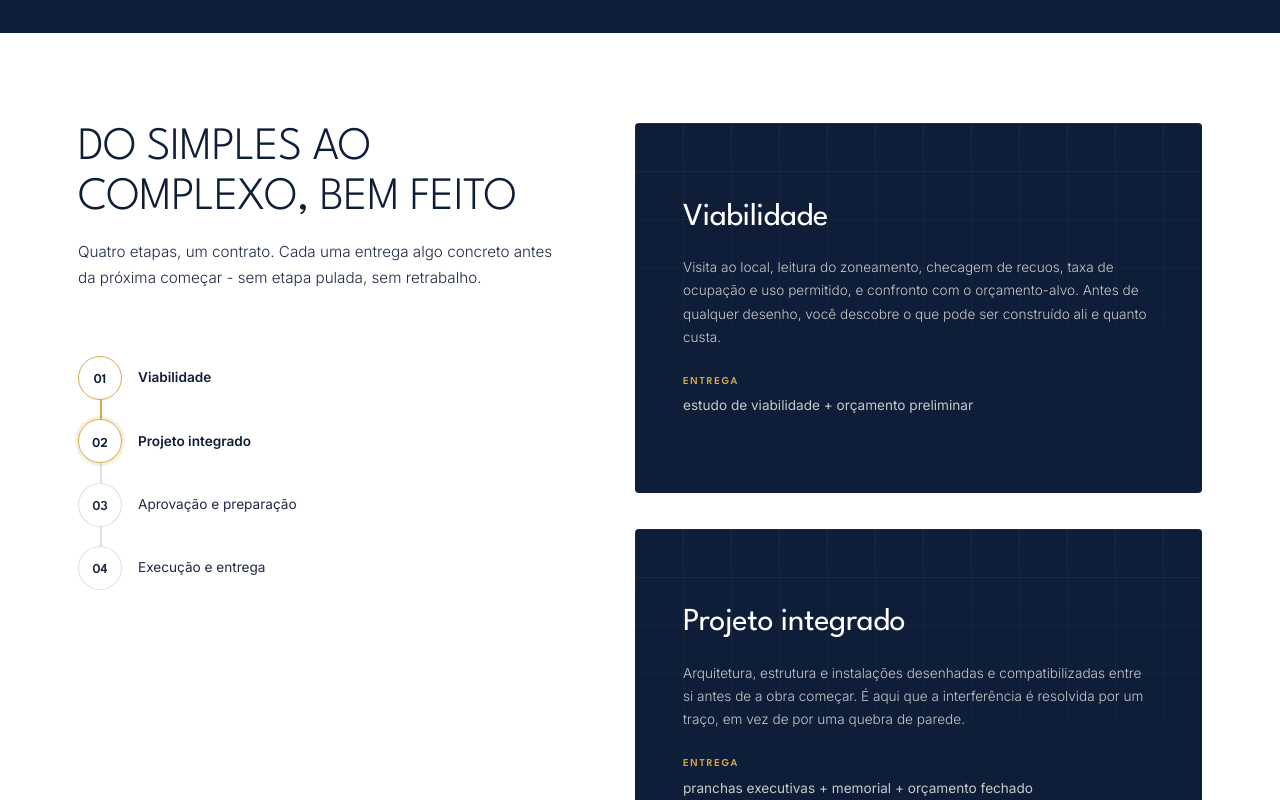
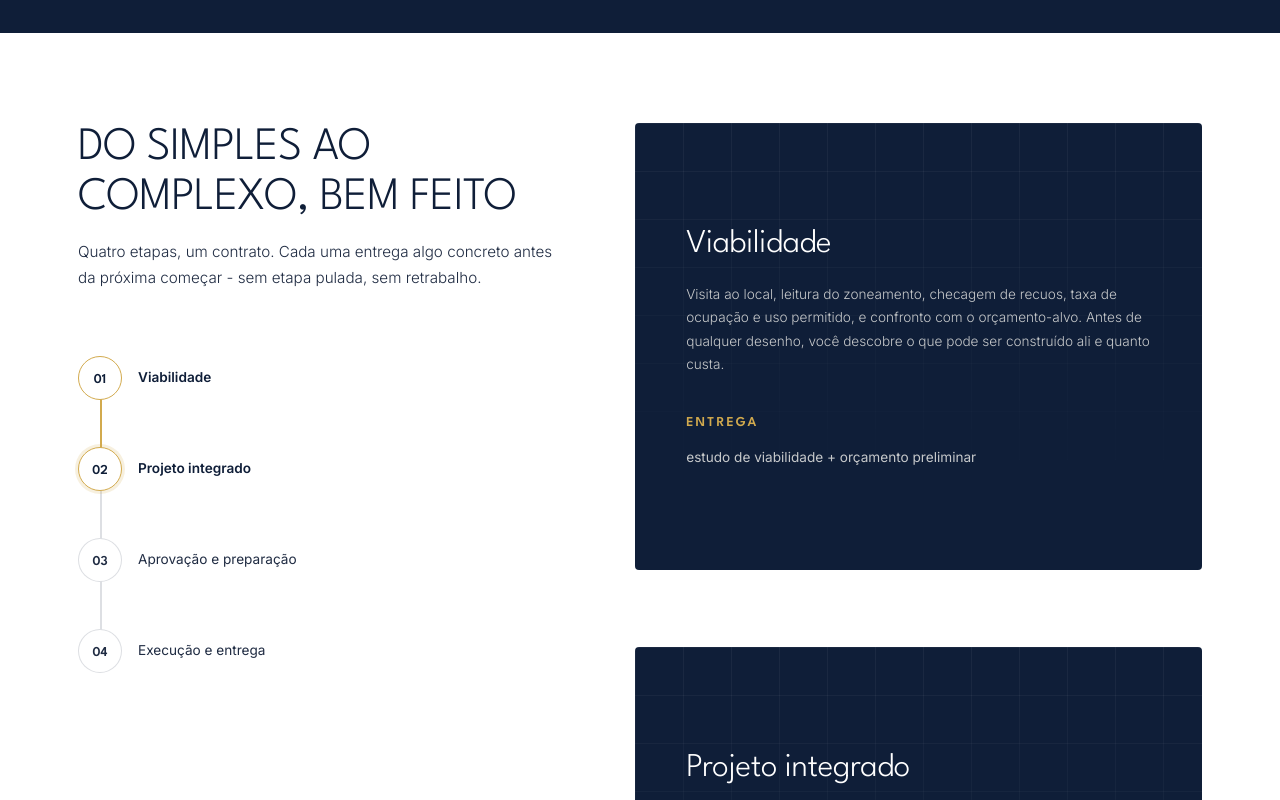
Before and after one commit to Eduarda-Nere/projeto-01, a React (Vite) app: page / in a window 1280 px wide. Shown: the part 2340-3140 px from the top of the page. Built offline with nearby package versions, Linux system fonts and the light colour scheme.

Commit message:
atualização na seção Processo

```diff
--- a/src/components/Processo/Processo.styles.ts
+++ b/src/components/Processo/Processo.styles.ts
@@ -1,19 +1,13 @@
-import styled, { css } from 'styled-components';
+import styled from 'styled-components';
 import { SectionSubtitle, SectionDescription } from '../ui';
 
-export const ProcessoWrapper = styled.section<{ $forceMobile?: boolean }>`
+export const ProcessoWrapper = styled.section`
     position: relative;
     background: ${({ theme }) => theme.colors.paper};
     scroll-margin-top: ${({ theme }) => theme.layout.headerHeight};
     padding-top: calc(${({ theme }) => theme.layout.sectionGapHalf} * 1.25);
     padding-bottom: calc(${({ theme }) => theme.layout.sectionGapHalf} * 1.25);
     overflow: clip;
-
-    ${({ $forceMobile }) =>
-        $forceMobile &&
-        css`
-            --force-mobile: 1;
-        `}
 `;
 
 export const ProcessoInner = styled.div`
@@ -26,11 +20,6 @@ export const ProcessoInner = styled.div`
     align-items: start;
 
     @media (max-width: 1024px) {
-        grid-template-columns: 1fr;
-        gap: clamp(3rem, 6vw, 4.5rem);
-    }
-
-    ${ProcessoWrapper}[style*="--force-mobile"] & {
         grid-template-columns: 1fr;
         gap: clamp(3rem, 6vw, 4.5rem);
     }
@@ -47,10 +36,6 @@ export const ProcessoLeft = styled.div`
         position: sticky;
         top: calc(${({ theme }) => theme.layout.headerHeight} + 3rem);
     }
-
-    ${ProcessoWrapper}[style*="--force-mobile"] & {
-        position: static;
-    }
 `;
 
 export const Subtitle = styled(SectionSubtitle)`
@@ -65,11 +50,12 @@ export const Spine = styled.div<{ $mobile?: boolean }>`
     gap: 0;
     margin-top: clamp(2.5rem, 5vw, 3.5rem);
 
-    @media (max-width: 1024px) {
-        display: none;
+    @media (min-width: 1025px) {
+        min-height: min(42vh, 380px);
+        justify-content: space-between;
     }
 
-    ${ProcessoWrapper}[style*="--force-mobile"] & {
+    @media (max-width: 1024px) {
         display: none;
     }
 `;
@@ -180,14 +166,10 @@ export const SpineLabel = styled.span<{ $active: boolean }>`
 export const StepList = styled.div`
     display: flex;
     flex-direction: column;
-    gap: clamp(1.5rem, 3vw, 2.25rem);
+    gap: clamp(3rem, 6vw, 5rem);
     width: 100%;
 
     @media (max-width: 1024px) {
-        display: none;
-    }
-
-    ${ProcessoWrapper}[style*="--force-mobile"] & {
         display: none;
     }
 `;
@@ -198,7 +180,7 @@ export const StepPanel = styled.article`
     border-radius: 4px;
     background-color: ${({ theme }) => theme.colors.navy};
     color: ${({ theme }) => theme.colors.paper};
-    padding: clamp(3rem, 6vw, 5rem) clamp(2rem, 4vw, 3rem);
+    padding: clamp(4rem, 8vw, 7rem) clamp(2rem, 4vw, 3.25rem);
 
     &::before {
         content: '';
@@ -215,7 +197,7 @@ export const StepPanel = styled.article`
 
     @media (max-width: 1024px) {
         padding: 2rem 2rem;
-        height: 20rem;
+        height: 22rem;
         display: flex;
         flex-direction: column;
         justify-content: center;
@@ -224,16 +206,7 @@ export const StepPanel = styled.article`
 
     @media (max-width: 640px) {
         padding: 1.75rem 1.5rem;
-        height: 22rem;
-    }
-
-    ${ProcessoWrapper}[style*="--force-mobile"] & {
-        padding: 2rem 2rem;
-        height: 20rem;
-        display: flex;
-        flex-direction: column;
-        justify-content: center;
-        border-radius: 0;
+        height: 24rem;
     }
 `;
 
@@ -252,22 +225,16 @@ export const StepBody = styled.div`
         overflow-y: auto;
         -webkit-overflow-scrolling: touch;
     }
-
-    ${ProcessoWrapper}[style*="--force-mobile"] & {
-        max-height: 100%;
-        overflow-y: auto;
-        -webkit-overflow-scrolling: touch;
-    }
 `;
 
 export const StepTitle = styled.h3`
     font-family: ${({ theme }) => theme.fonts.display};
-    font-size: clamp(1.5rem, 2.6vw, 2rem);
+    font-size: clamp(1.6rem, 2.6vw, 2.1rem);
+    font-weight: 300;
+    letter-spacing: -0.01em;
     line-height: 1.15;
-    font-weight: 400;
-    letter-spacing: -0.01em;
+    color: ${({ theme }) => theme.colors.paper};
     margin: 0;
-    color: inherit;
 `;
 
 export const StepText = styled(SectionDescription)`
@@ -280,13 +247,14 @@ export const StepText = styled(SectionDescription)`
 export const StepDelivery = styled.div`
     display: flex;
     flex-direction: column;
-    gap: 0.5rem;
-    margin-top: 0.5rem;
+    gap: 1.1rem;
+    margin-top: 1.25rem;
+    width: 100%;
 `;
 
 export const StepDeliveryLabel = styled.span`
     font-family: ${({ theme }) => theme.fonts.display};
-    font-size: 0.66rem;
+    font-size: 0.85rem;
     font-weight: 600;
     letter-spacing: 0.16em;
     text-transform: uppercase;
@@ -304,15 +272,6 @@ export const MobileStepWrapper = styled.div`
     display: none;
 
     @media (max-width: 1024px) {
-        display: block;
-        width: 100%;
-        max-width: ${({ theme }) => theme.layout.container};
-        margin: 0 auto;
-        padding: 0 clamp(1.5rem, 4vw, 3rem);
-        margin-top: clamp(3rem, 6vw, 4.5rem);
-    }
-
-    ${ProcessoWrapper}[style*="--force-mobile"] & {
         display: block;
         width: 100%;
         max-width: ${({ theme }) => theme.layout.container};
--- a/src/components/Processo/Processo.tsx
+++ b/src/components/Processo/Processo.tsx
@@ -75,6 +75,20 @@ const slideVariants = {
     }),
 };
 
+function StepContent({ step }: { step: Step }) {
+    return (
+        <StepBody>
+            <StepTitle>{step.title}</StepTitle>
+            <StepText>{step.text}</StepText>
+
+            <StepDelivery>
+                <StepDeliveryLabel>Entrega</StepDeliveryLabel>
+                <StepDeliveryText>{step.delivery}</StepDeliveryText>
+            </StepDelivery>
+        </StepBody>
+    );
+}
+
 function ProcessoStep({
     step,
     index,
@@ -93,23 +107,13 @@ function ProcessoStep({
 
     return (
         <StepPanel ref={ref} id={`etapa-${index}`}>
-            <StepBody>
-                <StepTitle>{step.title}</StepTitle>
-                <StepText>{step.text}</StepText>
-
-                <StepDelivery>
-                    <StepDeliveryLabel>Entrega</StepDeliveryLabel>
-                    <StepDeliveryText>{step.delivery}</StepDeliveryText>
-                </StepDelivery>
-            </StepBody>
+            <StepContent step={step} />
         </StepPanel>
     );
 }
 
 function Processo() {
-    const stepsRef = useRef<(HTMLElement | null)[]>(
-        STEPS.map(() => null)
-    );
+    const stepsRef = useRef<(HTMLElement | null)[]>(STEPS.map(() => null));
     const [activeIndex, setActiveIndex] = useState<number>(0);
     const [mobileIndex, setMobileIndex] = useState<number>(0);
     const [direction, setDirection] = useState<number>(1);
@@ -263,20 +267,7 @@ function Processo() {
                         >
                             <MobileCarouselInner>
                                 <StepPanel>
-                                    <StepBody>
-                                        <StepTitle>
-                                            {currentStep.title}
-                                        </StepTitle>
-                                        <StepText>{currentStep.text}</StepText>
-                                        <StepDelivery>
-                                            <StepDeliveryLabel>
-                                                Entrega
-                                            </StepDeliveryLabel>
-                                            <StepDeliveryText>
-                                                {currentStep.delivery}
-                                            </StepDeliveryText>
-                                        </StepDelivery>
-                                    </StepBody>
+                                    <StepContent step={currentStep} />
                                 </StepPanel>
                             </MobileCarouselInner>
                         </motion.div>
@@ -291,18 +282,7 @@ function Processo() {
                     >
                         <MobileCarouselInner>
                             <StepPanel>
-                                <StepBody>
-                                    <StepTitle>{currentStep.title}</StepTitle>
-                                    <StepText>{currentStep.text}</StepText>
-                                    <StepDelivery>
-                                        <StepDeliveryLabel>
-                                            Entrega
-                                        </StepDeliveryLabel>
-                                        <StepDeliveryText>
-                                            {currentStep.delivery}
-                                        </StepDeliveryText>
-                                    </StepDelivery>
-                                </StepBody>
+                                <StepContent step={currentStep} />
                             </StepPanel>
                         </MobileCarouselInner>
                     </div>
```
